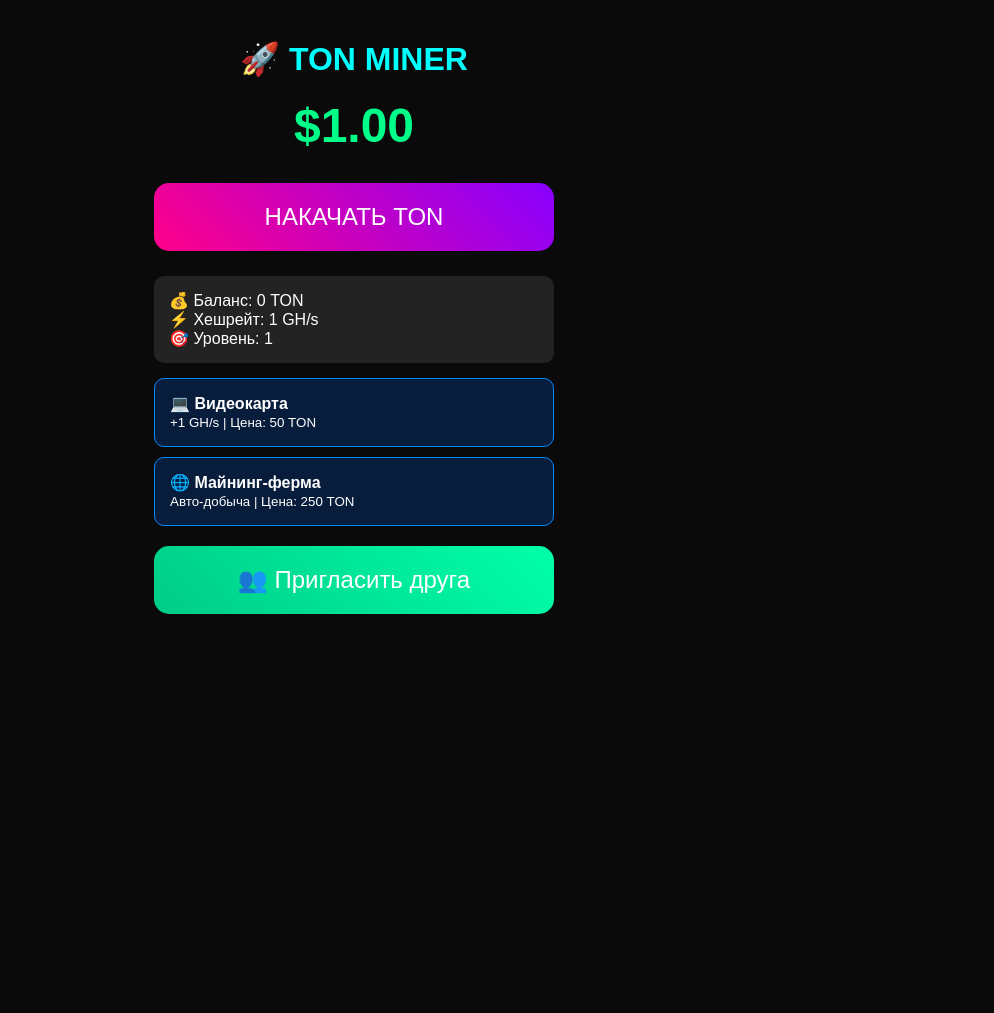
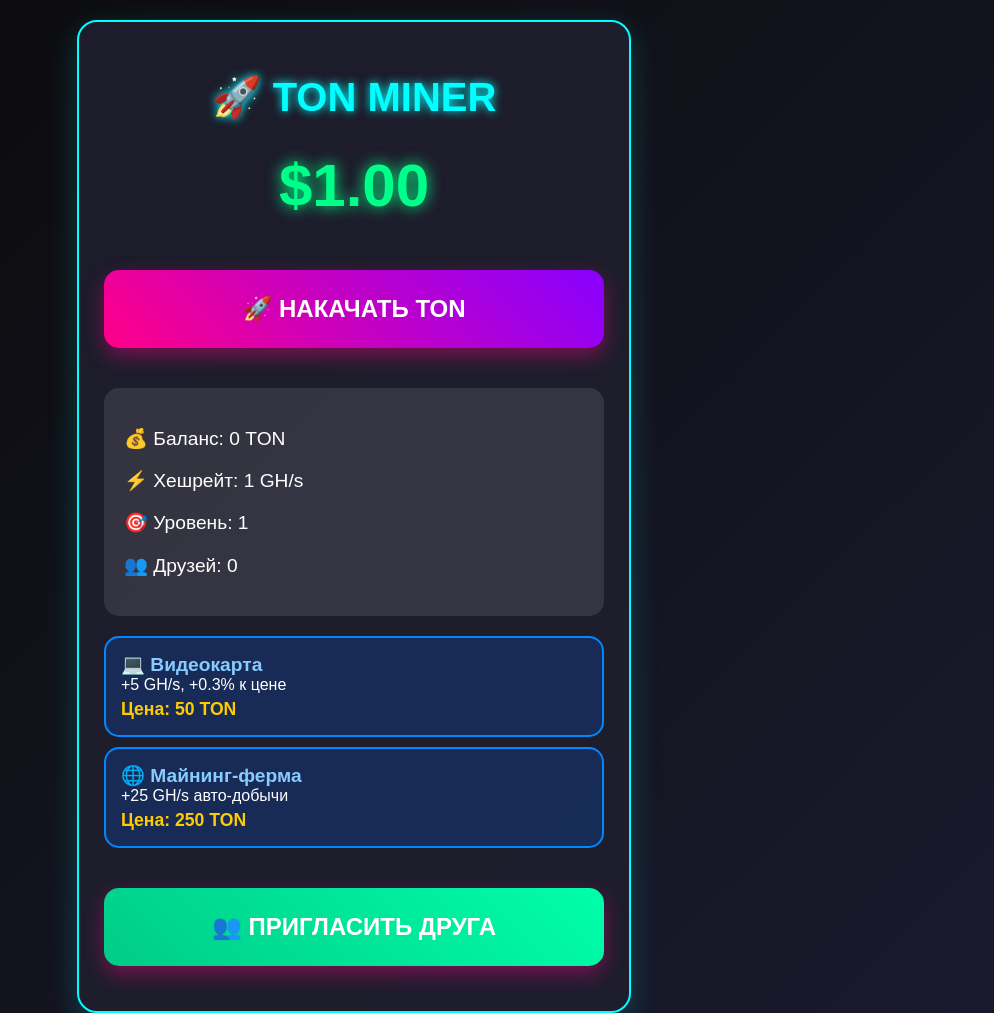
Before and after one commit to sven0981/ton-miner-game, a plain HTML site: page index.html in a window 1280 px wide. Shown: the top 1013 px of the page, without its empty margins (286-1280 px from the left). Before the commit the page ends 800 px from the top, so only its background shows below. Drawn offline with Linux system fonts and the light colour scheme.

Commit message:
Update index.html

```diff
--- a/index.html
+++ b/index.html
@@ -1,132 +1,248 @@
 <!DOCTYPE html>
 <html>
 <head>
-    <title>TON Miner Game</title>
+    <title>TON Miner</title>
     <meta charset="UTF-8">
     <meta name="viewport" content="width=device-width, initial-scale=1.0">
     <style>
-        * { margin: 0; padding: 0; box-sizing: border-box; font-family: Arial, sans-serif; }
-        body { background: #0a0a0a; color: white; padding: 20px; text-align: center; }
-        .container { max-width: 400px; margin: 0 auto; }
-        h1 { color: #00ffff; margin: 20px 0; font-size: 2em; }
-        .price { font-size: 48px; color: #00ff88; margin: 20px 0; font-weight: bold; }
-        .btn { width: 100%; padding: 20px; font-size: 24px; background: linear-gradient(45deg, #ff0088, #8800ff); color: white; border: none; border-radius: 15px; margin: 10px 0; cursor: pointer; }
-        .stats { background: rgba(255,255,255,0.1); padding: 15px; border-radius: 10px; margin: 15px 0; text-align: left; }
-        .upgrade { background: rgba(0,100,255,0.2); padding: 15px; border-radius: 10px; margin: 10px 0; border: 1px solid #0088ff; text-align: left; cursor: pointer; }
-        .notification { position: fixed; bottom: 20px; left: 20px; right: 20px; background: #00ff88; color: #003311; padding: 15px; border-radius: 10px; font-weight: bold; display: none; }
+        body {
+            background: linear-gradient(135deg, #0a0a0a, #1a1a2e);
+            color: white;
+            font-family: Arial, sans-serif;
+            padding: 20px;
+            text-align: center;
+            margin: 0;
+            min-height: 100vh;
+        }
+
+        .container {
+            max-width: 500px;
+            margin: 0 auto;
+            background: rgba(30, 30, 46, 0.9);
+            padding: 25px;
+            border-radius: 20px;
+            border: 2px solid #00ffff;
+            box-shadow: 0 10px 30px rgba(0, 255, 255, 0.2);
+        }
+
+        h1 {
+            color: #00ffff;
+            margin-bottom: 20px;
+            font-size: 2.5em;
+            text-shadow: 0 0 10px #00ffff;
+        }
+
+        .price {
+            font-size: 60px;
+            color: #00ff88;
+            font-weight: bold;
+            margin: 30px 0;
+            text-shadow: 0 0 15px #00ff88;
+            transition: transform 0.3s;
+        }
+
+        .main-btn {
+            background: linear-gradient(45deg, #ff0088, #8800ff);
+            color: white;
+            border: none;
+            padding: 25px;
+            font-size: 24px;
+            font-weight: bold;
+            border-radius: 15px;
+            cursor: pointer;
+            width: 100%;
+            margin: 20px 0;
+            transition: transform 0.2s;
+            box-shadow: 0 8px 20px rgba(255, 0, 136, 0.4);
+        }
+
+        .main-btn:active {
+            transform: scale(0.95);
+        }
+
+        .stats {
+            background: rgba(255, 255, 255, 0.1);
+            padding: 20px;
+            border-radius: 15px;
+            margin: 20px 0;
+            text-align: left;
+            font-size: 1.2em;
+        }
+
+        .upgrade {
+            background: rgba(0, 100, 255, 0.2);
+            border: 2px solid #0088ff;
+            border-radius: 15px;
+            padding: 15px;
+            margin: 10px 0;
+            cursor: pointer;
+            text-align: left;
+            transition: all 0.3s;
+        }
+
+        .upgrade:hover {
+            background: rgba(0, 100, 255, 0.4);
+            transform: translateX(5px);
+        }
+
+        .upgrade-name {
+            font-weight: bold;
+            font-size: 1.2em;
+            color: #88ccff;
+        }
+
+        .upgrade-price {
+            color: #ffcc00;
+            font-weight: bold;
+            font-size: 1.1em;
+            margin-top: 5px;
+        }
+
+        .notification {
+            position: fixed;
+            bottom: 20px;
+            left: 20px;
+            right: 20px;
+            background: #00ff88;
+            color: #003311;
+            padding: 15px;
+            border-radius: 15px;
+            font-weight: bold;
+            display: none;
+            box-shadow: 0 5px 15px rgba(0, 255, 136, 0.4);
+            z-index: 1000;
+        }
     </style>
 </head>
 <body>
     <div class="container">
         <h1>🚀 TON MINER</h1>
         <div class="price" id="price">$1.00</div>
-        <button class="btn" onclick="clickTon()" id="clickBtn">НАКАЧАТЬ TON</button>
+
+        <button class="main-btn" onclick="clickTon()" id="clickBtn">
+            🚀 НАКАЧАТЬ TON
+        </button>
 
         <div class="stats">
             <p>💰 Баланс: <span id="balance">0</span> TON</p>
             <p>⚡ Хешрейт: <span id="hashrate">1</span> GH/s</p>
             <p>🎯 Уровень: <span id="level">1</span></p>
+            <p>👥 Друзей: <span id="friends">0</span></p>
         </div>
 
         <div class="upgrade" onclick="buyUpgrade('gpu')">
-            <strong>💻 Видеокарта</strong><br>
-            <small>+1 GH/s | Цена: <span id="gpuPrice">50</span> TON</small>
+            <div class="upgrade-name">💻 Видеокарта</div>
+            <div>+5 GH/s, +0.3% к цене</div>
+            <div class="upgrade-price">Цена: <span id="gpuPrice">50</span> TON</div>
         </div>
 
         <div class="upgrade" onclick="buyUpgrade('farm')">
-            <strong>🌐 Майнинг-ферма</strong><br>
-            <small>Авто-добыча | Цена: <span id="farmPrice">250</span> TON</small>
+            <div class="upgrade-name">🌐 Майнинг-ферма</div>
+            <div>+25 GH/s авто-добычи</div>
+            <div class="upgrade-price">Цена: <span id="farmPrice">250</span> TON</div>
         </div>
 
-        <button class="btn" onclick="shareGame()" style="background:linear-gradient(45deg, #00cc88, #00ffaa);">
-            👥 Пригласить друга
+        <button class="main-btn" onclick="shareGame()" style="background: linear-gradient(45deg, #00cc88, #00ffaa); margin-top: 30px;">
+            👥 ПРИГЛАСИТЬ ДРУГА
         </button>
     </div>
 
     <div class="notification" id="notification"></div>
 
     <script>
-        // Простая игра без Telegram (начнём с этого)
+        // ============ ПРОСТАЯ ИГРА ============
+        console.log('🎮 Игра запускается...');
+
         let game = {
             price: 1.00,
             balance: 0,
             hashrate: 1,
             level: 1,
-            upgrades: { gpu: 0, farm: 0 },
-            totalClicks: 0
+            friends: 0,
+            upgrades: {
+                gpu: 0,
+                farm: 0
+            }
         };
 
-        // Загрузка из localStorage
-        function loadGame() {
-            const saved = localStorage.getItem('tonGame');
-            if (saved) {
-                try {
-                    game = JSON.parse(saved);
-                    updateUI();
-                    if (game.upgrades.farm > 0) startAutoFarm();
-                } catch(e) {
-                    console.log('Ошибка загрузки, начинаем заново');
-                }
-            }
-        }
-
         // Показать уведомление
-        function showNotification(text) {
+        function showNotification(text, isError = false) {
             const notif = document.getElementById('notification');
             notif.textContent = text;
+            notif.style.background = isError ? '#ff4444' : '#00ff88';
+            notif.style.color = isError ? 'white' : '#003311';
             notif.style.display = 'block';
-            setTimeout(() => notif.style.display = 'none', 2000);
+
+            setTimeout(() => {
+                notif.style.display = 'none';
+            }, 2000);
         }
 
         // Основной клик
         function clickTon() {
-            game.totalClicks++;
-            game.price += 0.01 + (game.upgrades.gpu * 0.003);
+            // Увеличиваем цену
+            let increase = 0.01;
+            increase += game.upgrades.gpu * 0.003; // Бонус от GPU
+            game.price += increase;
+
+            // Добываем TON
             game.balance += game.hashrate;
-
-            // Случайный памп
-            if (Math.random() < 0.05) {
-                game.price *= 1.1;
-                showNotification('📈 Памп! +10% к цене!');
-            }
 
             updateUI();
             saveGame();
 
             // Анимация
-            document.getElementById('clickBtn').style.transform = 'scale(0.95)';
-            setTimeout(() => document.getElementById('clickBtn').style.transform = 'scale(1)', 100);
+            const priceElement = document.getElementById('price');
+            priceElement.style.transform = 'scale(1.1)';
+            setTimeout(() => priceElement.style.transform = 'scale(1)', 100);
+
+            // Случайный памп
+            if (Math.random() < 0.05) {
+                game.price *= 1.1;
+                showNotification('📈 ПАМП! Цена +10%!');
+            }
+
+            console.log('🖱️ Клик! Цена:', game.price.toFixed(2));
         }
 
         // Покупка улучшений
         function buyUpgrade(type) {
-            const basePrice = type === 'gpu' ? 50 : 250;
-            const count = game.upgrades[type];
-            const price = Math.floor(basePrice * Math.pow(1.2, count));
+            let price = 0;
+            let message = '';
 
-            if (game.balance >= price) {
-                game.balance -= price;
-                game.upgrades[type]++;
-
-                if (type === 'gpu') {
+            if (type === 'gpu') {
+                price = Math.floor(50 * Math.pow(1.2, game.upgrades.gpu));
+                if (game.balance >= price) {
+                    game.balance -= price;
+                    game.upgrades.gpu++;
                     game.hashrate += 5;
-                    showNotification('💻 Видеокарта куплена! +5 GH/s');
-                } else if (type === 'farm') {
-                    showNotification('🌐 Ферма куплена! Запущена авто-добыча');
+                    message = '💻 Видеокарта куплена! +5 GH/s';
+                }
+            } else if (type === 'farm') {
+                price = Math.floor(250 * Math.pow(1.3, game.upgrades.farm));
+                if (game.balance >= price) {
+                    game.balance -= price;
+                    game.upgrades.farm++;
+                    message = '🌐 Ферма куплена! Запущена авто-добыча';
                     startAutoFarm();
                 }
+            }
 
+            if (message) {
+                showNotification(message);
                 updateUI();
                 saveGame();
-            } else {
-                showNotification(`❌ Нужно ещё ${price - game.balance} TON`);
+            } else if (price > 0 && game.balance < price) {
+                showNotification(`❌ Нужно ещё ${Math.ceil(price - game.balance)} TON`, true);
             }
         }
 
         // Авто-ферма
         let autoFarmInterval;
         function startAutoFarm() {
-            if (autoFarmInterval) clearInterval(autoFarmInterval);
+            if (autoFarmInterval) {
+                clearInterval(autoFarmInterval);
+            }
 
             autoFarmInterval = setInterval(() => {
                 if (game.upgrades.farm > 0) {
@@ -143,34 +259,73 @@
             document.getElementById('balance').textContent = Math.floor(game.balance);
             document.getElementById('hashrate').textContent = game.hashrate;
             document.getElementById('level').textContent = game.level;
+            document.getElementById('friends').textContent = game.friends;
             document.getElementById('gpuPrice').textContent = Math.floor(50 * Math.pow(1.2, game.upgrades.gpu));
             document.getElementById('farmPrice').textContent = Math.floor(250 * Math.pow(1.3, game.upgrades.farm));
         }
 
-        // Сохранение
-        function saveGame() {
-            localStorage.setItem('tonGame', JSON.stringify(game));
-        }
-
-        // Поделиться
+        // Поделиться игрой
         function shareGame() {
             const url = window.location.href;
             const text = `🎮 Я играю в TON Miner! Уже на $${game.price.toFixed(2)}!`;
 
             if (navigator.share) {
-                navigator.share({ title: 'TON Miner', text: text, url: url });
+                navigator.share({
+                    title: 'TON Miner',
+                    text: text,
+                    url: url
+                });
             } else {
                 navigator.clipboard.writeText(url);
-                showNotification('📋 Ссылка скопирована!');
+                showNotification('📋 Ссылка скопирована! Отправь другу.');
+            }
+        }
+
+        // Сохранение
+        function saveGame() {
+            try {
+                localStorage.setItem('tonMinerGame', JSON.stringify(game));
+            } catch(e) {
+                console.log('Не удалось сохранить:', e);
+            }
+        }
+
+        // Загрузка
+        function loadGame() {
+            try {
+                const saved = localStorage.getItem('tonMinerGame');
+                if (saved) {
+                    const data = JSON.parse(saved);
+                    if (data) {
+                        game = data;
+                        console.log('💾 Игра загружена');
+                    }
+                }
+            } catch(e) {
+                console.log('Ошибка загрузки, начинаем новую игру');
             }
         }
 
         // Запуск игры
-        window.addEventListener('DOMContentLoaded', () => {
+        function initGame() {
+            console.log('🎯 Инициализация игры...');
             loadGame();
             updateUI();
+
+            // Запускаем авто-ферму если есть
+            if (game.upgrades.farm > 0) {
+                startAutoFarm();
+            }
+
             showNotification('🎮 Игра загружена! Удачи!');
-        });
+            console.log('✅ Игра готова!');
+        }
+
+        // Запускаем когда страница загрузится
+        window.addEventListener('DOMContentLoaded', initGame);
+
+        // На всякий случай - запуск через 1 секунду
+        setTimeout(initGame, 1000);
     </script>
 </body>
 </html>
```
